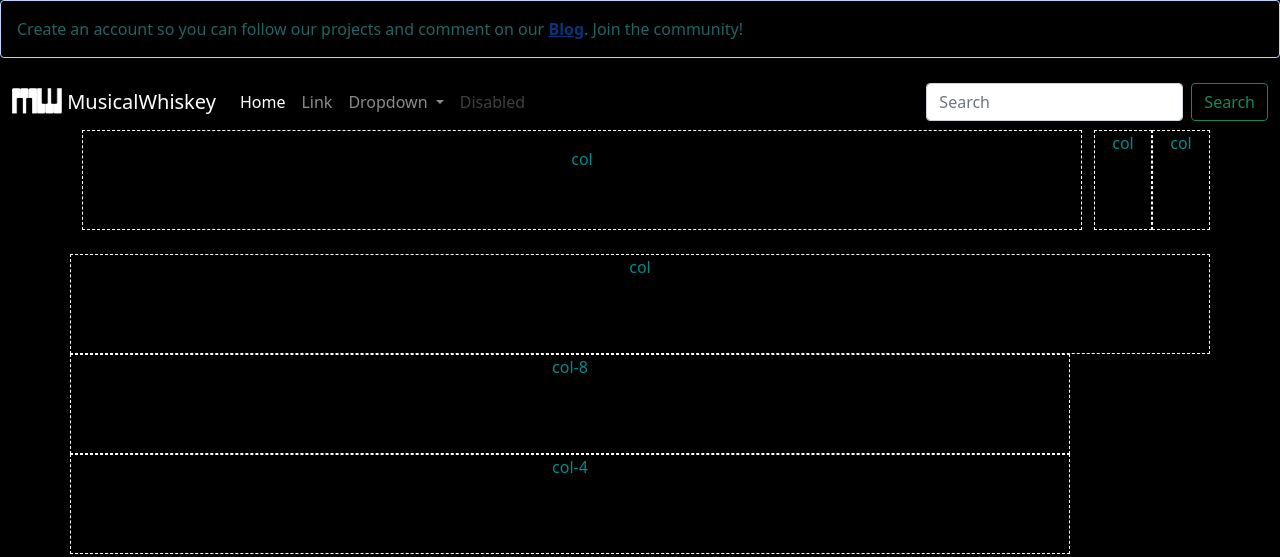
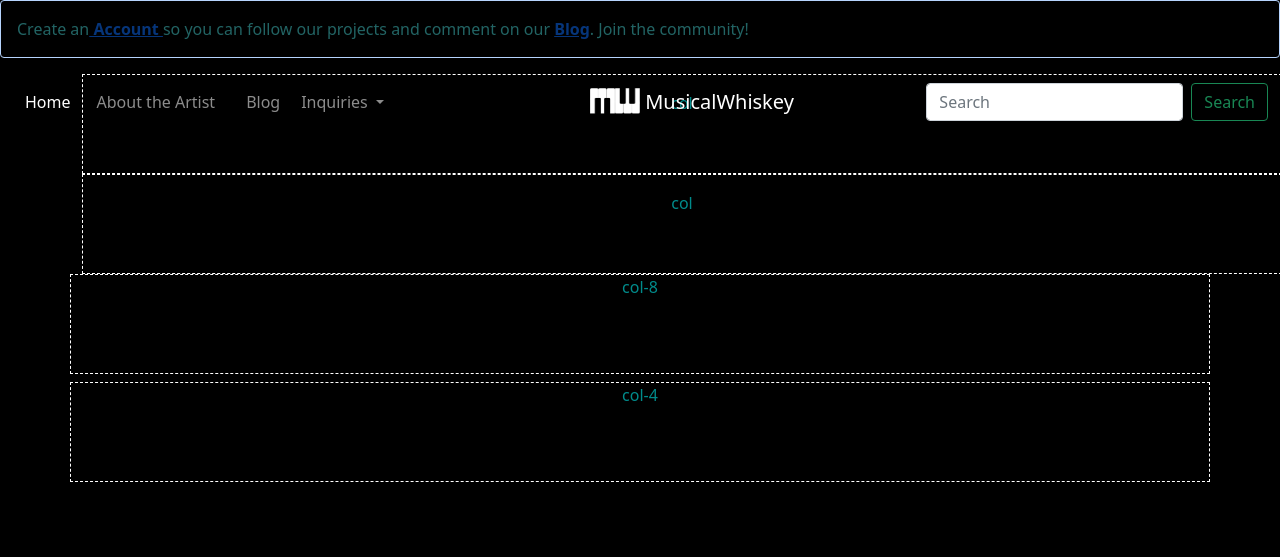
Before and after one commit to MusicalWhiskey/Riggs_Jake_SBA, a plain HTML site: page index.html in a window 1280 px wide. Drawn offline with Linux system fonts and the light colour scheme.

Commit message:
moved index and reattached style sheets

```diff
--- a/pages/index.html
+++ b/index.html
@@ -4,12 +4,14 @@
     <meta charset="UTF-8">
     <meta name="viewport" content="width=device-width, initial-scale=1.0">
 
-    <link rel="stylesheet" href="../styles/bootstrap.min.css">
 
-   <link rel="stylesheet" href="../styles/style_sba.css">
 
-    <script src="../styles/bootstrap.bundle.min.js">
-    </script>
+    <link rel="stylesheet" href="./styles/bootstrap.min.css">
+
+    <link rel="stylesheet" href="./styles/style_sba.css">
+
+    <!-- <script src="../styles/bootstrap.bundle.min.js">
+    </script> -->
 
     <title>SByAy!!!!!!!!!</title>
 
@@ -18,12 +20,12 @@
 
 <body>
     <div class="alert alert-primary" role="alert">
-        Create an account so you can follow our projects and comment on our <a href="#" class="alert-link">Blog</a>. Join the community!
+        Create an<a href="#" class="alert-link"> Account </a> so you can follow our projects and comment on our <a href="../pages/Artist_Blog.html" class="alert-link">Blog</a>. Join the community!
       </div>
 
       <nav class="navbar navbar-expand-lg navbar-dark bg-black">
         <div class="container-fluid">
-          <a class="navbar-brand" href="#"><img src="../images/MW_Logo.jpg" alt="" width="50" height="auto" class="d-inline-block align-text-top">
+          <a class="navbar-brand" href="#"><img src="./images/MW_Logo.jpg" onclick="this.classList.toggle('spining')" alt="" width="50" height="auto" class="d-inline-block align-text-top">
             MusicalWhiskey</a>
           <button class="navbar-toggler" type="button" data-bs-toggle="collapse" data-bs-target="#navbarSupportedContent" aria-controls="navbarSupportedContent" aria-expanded="false" aria-label="Toggle navigation">
             <span class="navbar-toggler-icon"></span>
@@ -34,22 +36,26 @@
                 <a class="nav-link active" aria-current="page" href="#">Home</a>
               </li>
               <li class="nav-item">
-                <a class="nav-link" href="#">Link</a>
+                <a class="nav-link" href="./pages/About_The_Artist.html">About the Artist</a>
+              </li>
+              <li class="nav-item"></li>
+                <a class="nav-link" href="./pages/Artist_Blog.html">Blog</a>
               </li>
               <li class="nav-item dropdown">
                 <a class="nav-link dropdown-toggle" href="#" id="navbarDropdown" role="button" data-bs-toggle="dropdown" aria-expanded="false">
-                  Dropdown
+                  Inquiries
                 </a>
-                <ul class="dropdown-menu" aria-labelledby="navbarDropdown">
-                  <li><a class="dropdown-item" href="#">Action</a></li>
-                  <li><a class="dropdown-item" href="#">Another action</a></li>
+                <ul class="dropdown-menu dropdown-menu-dark bg-dark
+                " aria-labelledby="navbarDropdown">
+                  <li><a class="dropdown-item" href="#">Join the Community</a></li>
+                  <li><a class="dropdown-item" href="#">Contact Us</a></li>
                   <li><hr class="dropdown-divider"></li>
-                  <li><a class="dropdown-item" href="#">Something else here</a></li>
+                  <li><a class="dropdown-item" href="#">Copyright</a></li>
                 </ul>
               </li>
-              <li class="nav-item">
+              <!-- <li class="nav-item">
                 <a class="nav-link disabled" href="#" tabindex="-1" aria-disabled="true">Disabled</a>
-              </li>
+              </li> -->
             </ul>
             <form class="d-flex">
               <input class="form-control me-2" type="search" placeholder="Search" aria-label="Search">
@@ -62,19 +68,22 @@
 
     <!-- <h1 i class="display-1">MusicalWhiskey</h1> -->
 
-    <div class="container text-center">
+    <div class="container verflow-hidden text-center width-auto">
         <div class="row gy-4">
-          <div class="col">
+          <div class="col-xl-12">
             <div class="p-3 box">col</div>
+        <div class="col">
+                <div class="p-3 box">col</div>
           </div>
-          <div class="col box">col</div>
-          <div class="col box">col</div>
-          <div class="col box">col</div>
-        </div>
-        <div class="row">
+        <div class="row gy-2">
           <div class="col-8 col-md-6 col-xl-12 box">col-8</div>
           <div class="col-4 col-md-6 col-xl-5 box">col-4</div>
         </div>
       </div>
+
+
+
+      <script src="./styles/bootstrap.bundle.min.js">
+    </script>
 </body>
 </html>
--- a/styles/style_sba.css
+++ b/styles/style_sba.css
@@ -1,7 +1,7 @@
 .box {
     border: 1px dashed white;
     height: 100px;
-    width: 1000px;
+    width: 1200px;
     color: darkcyan;
 }
 
@@ -23,10 +23,46 @@ body {
     background-color: black;
 }
 
-.navbar-brand {
-
-}
-
 .navbar-dark {
     text-decoration: darkcyan;
 }
+
+
+
+  .navbar-brand {
+    position: absolute;
+    left: 50%;
+    margin-left: -50px !important;  /* 50% of your logo width */
+    display: block;
+}
+
+.navbar-brand > img {
+    transform:scale(1);
+    transition:transform .2s ease;
+}
+
+.navbar-brand > img:hover {
+    transform:scale(1.2);
+}
+
+.navbar{
+  position: fixed !important;
+  width:100%;
+  transition: background-color 1s;
+  box-shadow:0 0 30px rgba(0,0,0,0.03);
+  color:#000;
+}
+
+.navbar-nav li > a {
+    color:rgba(0,0,0,0.22);
+    font-weight:400;
+}
+
+.navbar-nav li > a:hover {
+    color:rgba(0,0,0,1);
+}
+
+.navbar-nav > li{
+  padding-left:5px;
+  padding-right:5px;
+}
```
Also changed, not shown: pages/About_The_Artist.html (+1 -1 lines), pages/Artist_Blog.html (+1 -1 lines).
